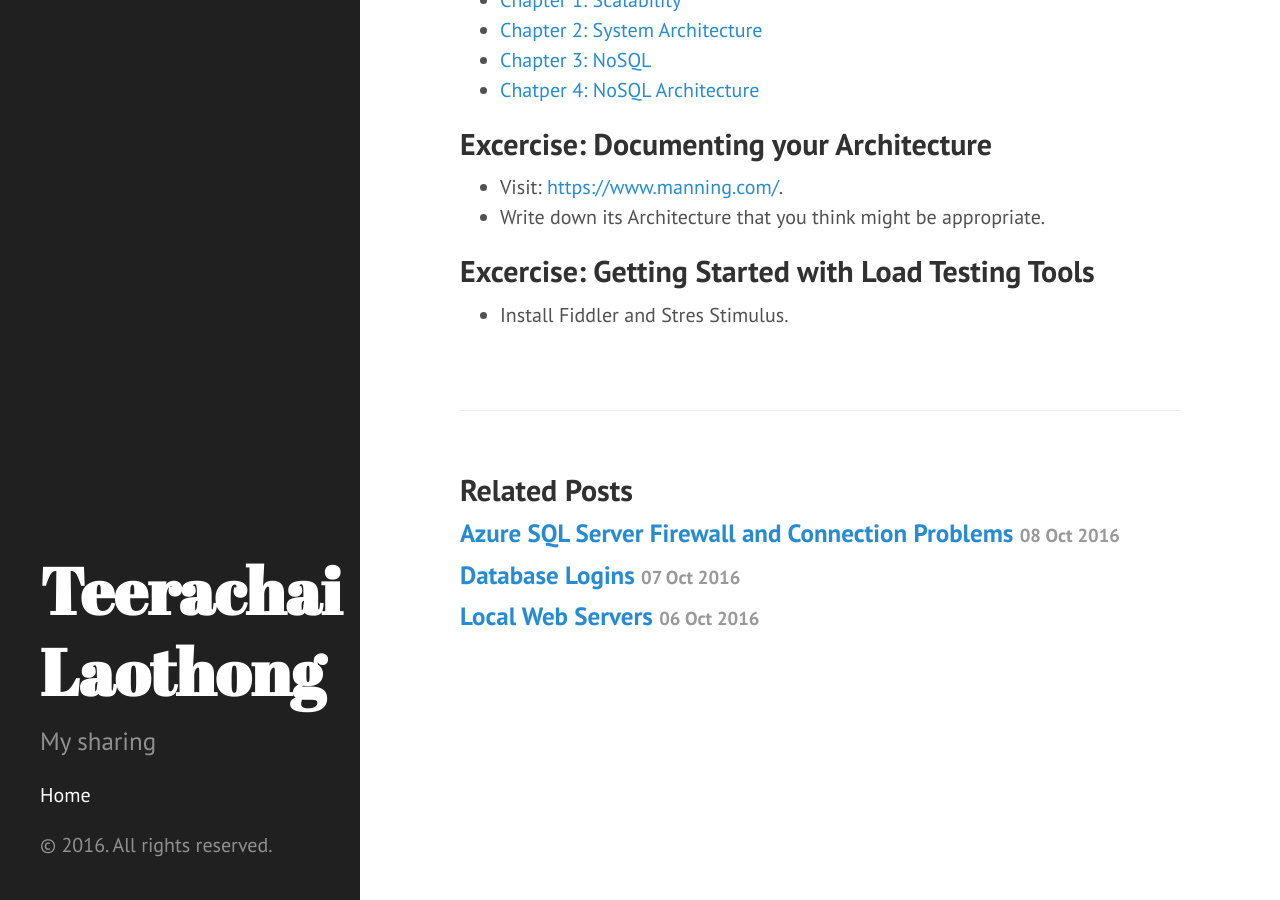
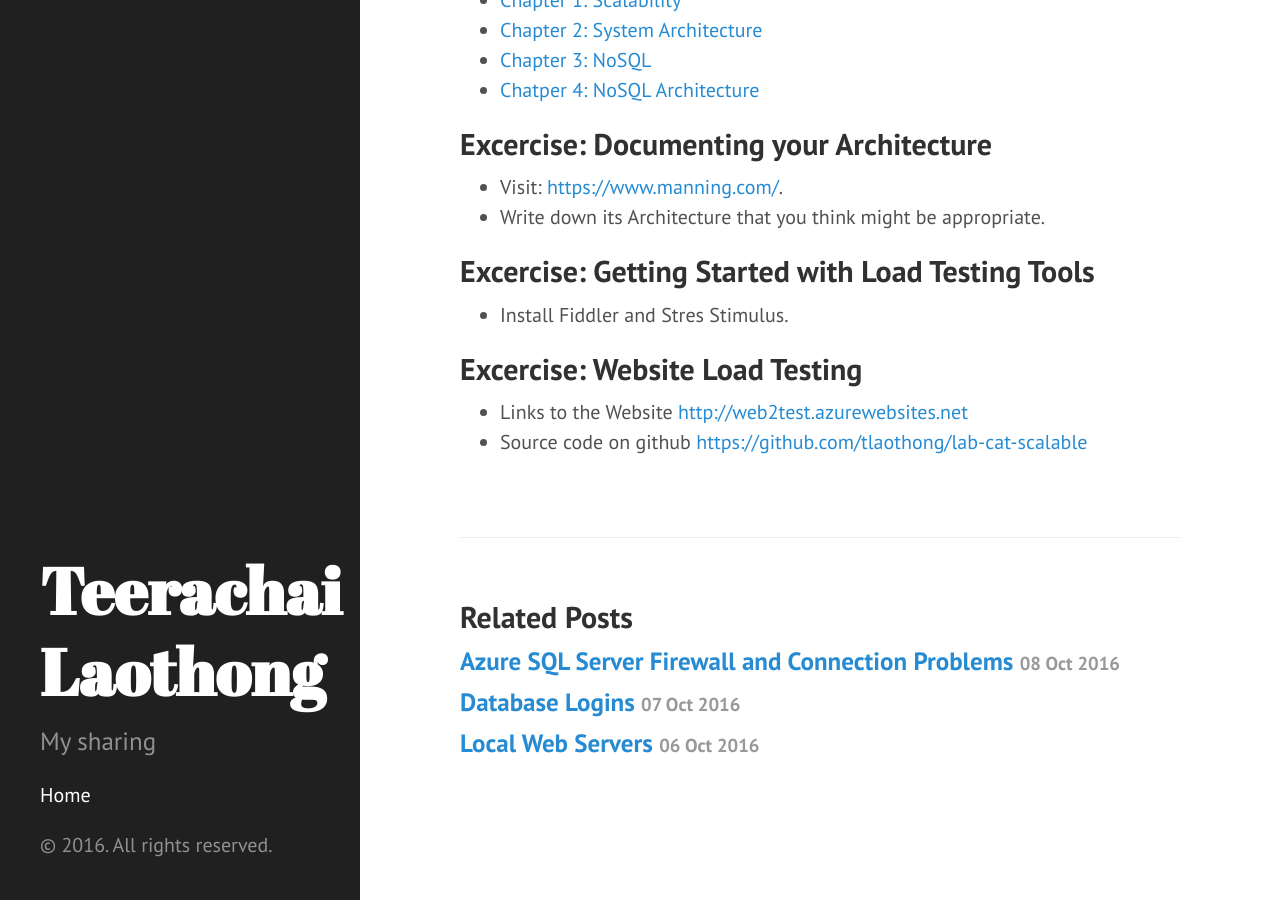
Before and after one commit to tlaothong/tlaothong.github.io, a Jekyll site: the page built from _posts/2016-10-09-course-scalable.markdown, in a window 1280 px wide and 900 px high, scrolled down 567 px. Built offline with Jekyll 4.4.1, drawn with Linux system fonts in a browser that asks for light colours; comment, search, counter and statistics services are not loaded.

Commit message:
Updae workshp

```diff
--- a/_posts/2016-10-09-course-scalable.markdown
+++ b/_posts/2016-10-09-course-scalable.markdown
@@ -28,3 +28,7 @@ categories: course
 
 ## Excercise: Getting Started with Load Testing Tools
 * Install Fiddler and Stres Stimulus.
+
+## Excercise: Website Load Testing
+* Links to the Website [http://web2test.azurewebsites.net](http://web2test.azurewebsites.net)
+* Source code on github [https://github.com/tlaothong/lab-cat-scalable](https://github.com/tlaothong/lab-cat-scalable)
```
